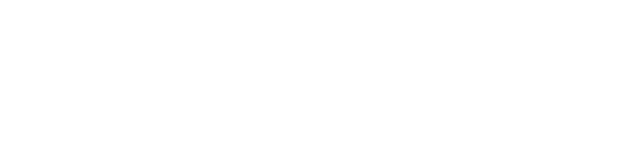
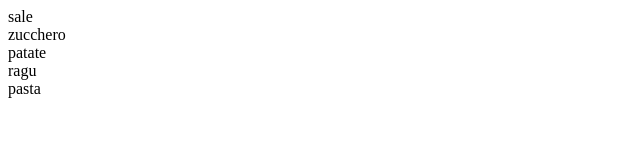
Before and after one commit to Titho93/js-lista-spesa, a plain HTML site: page index.html in a window 1280 px wide. Shown: the whole page, without its empty margins (0-640 px from the left). Drawn offline with Linux system fonts and the light colour scheme.

Commit message:
[add]while in js

```diff
--- a/js/script.js
+++ b/js/script.js
@@ -0,0 +1,10 @@
+const listItem = ['sale', 'zucchero', 'patate', 'ragu','pasta'];
+let i = 0;
+let item;
+
+while(i < listItem.length){
+ item = listItem[i];
+ document.write(item + "<br>");
+ console.log(item)
+ i++;
+}
```
Also changed, not shown: index.html (+0 -2 lines).
